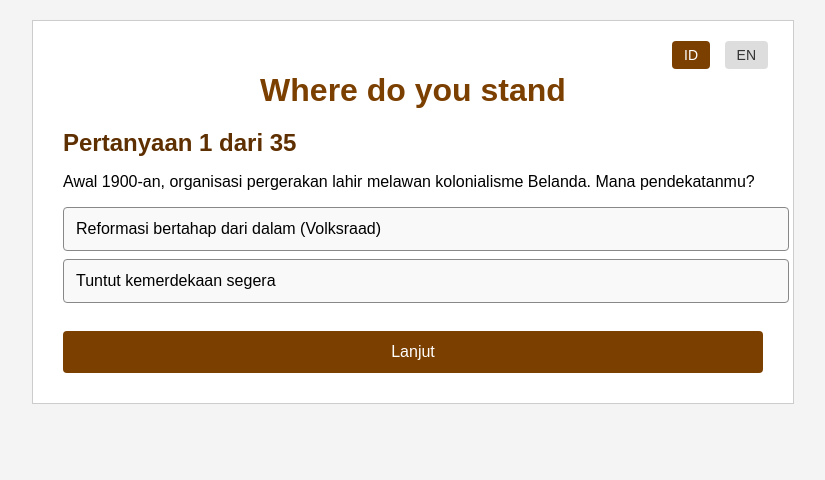
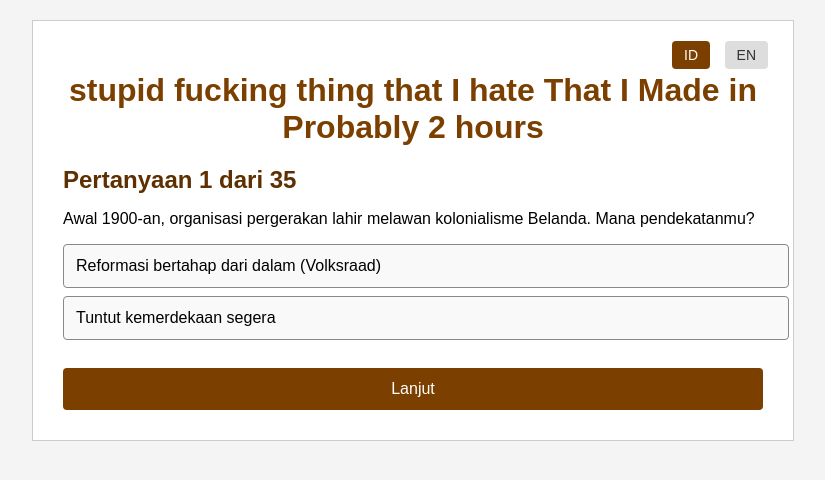
Before and after one commit to Meniir/meniir.github.io, a plain HTML site: page index.html in a window 1280 px wide. Shown: the whole page, without its empty margins (227-1052 px from the left). Drawn offline with Linux system fonts and the light colour scheme.

Commit message:
Update index.html

```diff
--- a/index.html
+++ b/index.html
@@ -7,7 +7,7 @@
 </head>
 <body>
   <div class="quiz-container">
-    <h1 id="quiz-title">Where do you stand</h1>
+    <h1 id="quiz-title">stupid fucking thing that I hate That I Made in Probably 2 hours</h1>
     <div class="language-toggle">
       <button id="id-lang" class="lang-btn active">ID</button>
       <button id="en-lang" class="lang-btn">EN</button>
```
